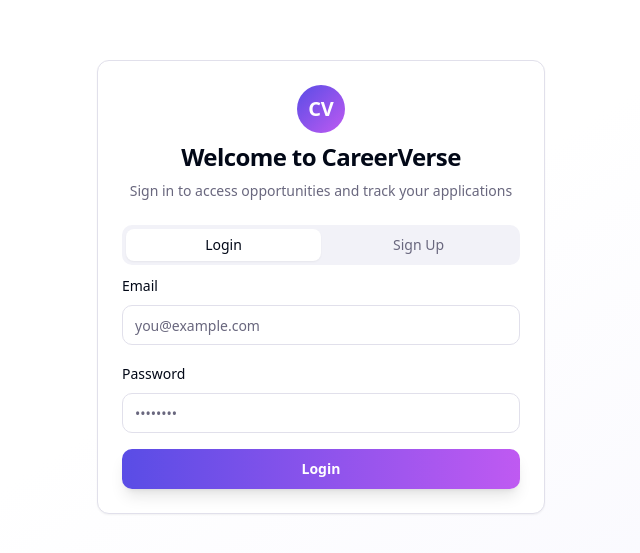
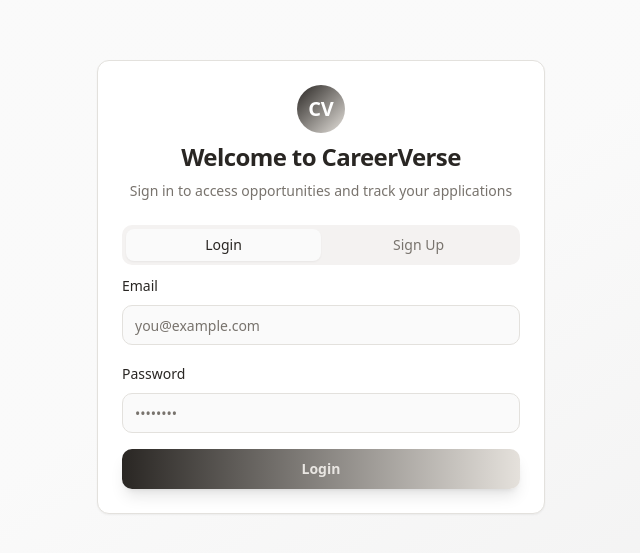
Before and after one commit to sovereignxkartik/ekah, a React (Vite) app: page /auth in a window 1280 px wide. Shown: the part 113-666 px from the top of the page, without its empty margins (319-959 px from the left). Built offline with nearby package versions, Linux system fonts and the light colour scheme; the HTML template or start-up script is replaced by a standard one.

Commit message:
Update website theme and add logo

```diff
--- a/src/components/Footer.tsx
+++ b/src/components/Footer.tsx
@@ -1,4 +1,5 @@
 import { Github, Twitter, Linkedin, Mail } from "lucide-react";
+import logo from "@/assets/ekah-logo.png";
 
 const Footer = () => {
   const currentYear = new Date().getFullYear();
@@ -8,9 +9,7 @@ const Footer = () => {
       <div className="container mx-auto px-4 py-12">
         <div className="grid md:grid-cols-4 gap-8 mb-8">
           <div className="space-y-4">
-            <h3 className="text-2xl font-bold bg-gradient-to-r from-primary to-accent bg-clip-text text-transparent">
-              CareerVerse
-            </h3>
+            <img src={logo} alt="ekah" className="h-10 w-auto" />
             <p className="text-muted-foreground text-sm">
               Your one-stop platform for jobs, internships, hackathons, and career growth.
             </p>
@@ -62,7 +61,7 @@ const Footer = () => {
         </div>
 
         <div className="pt-8 border-t border-border text-center text-sm text-muted-foreground">
-          <p>© {currentYear} CareerVerse. All rights reserved. Built with passion for students worldwide.</p>
+          <p>© {currentYear} ekah. All rights reserved. Built with passion for students worldwide.</p>
         </div>
       </div>
     </footer>
--- a/src/components/Navigation.tsx
+++ b/src/components/Navigation.tsx
@@ -3,6 +3,7 @@ import { Input } from "@/components/ui/input";
 import { Search, Menu, User, Briefcase, Plus, LogOut } from "lucide-react";
 import { useAuth } from "@/hooks/useAuth";
 import { useNavigate } from "react-router-dom";
+import logo from "@/assets/ekah-logo.png";
 import {
   DropdownMenu,
   DropdownMenuContent,
@@ -27,11 +28,8 @@ const Navigation = () => {
       <div className="container mx-auto px-4 py-3">
         <div className="flex items-center justify-between gap-4">
           {/* Logo */}
-          <div className="flex items-center gap-2 flex-shrink-0">
-            <div className="w-10 h-10 rounded-full bg-gradient-to-br from-primary to-accent flex items-center justify-center text-white font-bold text-lg">
-              CV
-            </div>
-            <span className="text-xl font-bold hidden sm:block">CareerVerse</span>
+          <div className="flex items-center gap-3 flex-shrink-0">
+            <img src={logo} alt="ekah" className="h-8 w-auto" />
           </div>
 
           {/* Search - Desktop */}
--- a/src/index.css
+++ b/src/index.css
@@ -8,98 +8,98 @@ All colors MUST be HSL.
 
 @layer base {
   :root {
-    --background: 0 0% 100%;
-    --foreground: 222.2 84% 4.9%;
+    --background: 0 0% 98%;
+    --foreground: 30 8% 15%;
 
     --card: 0 0% 100%;
-    --card-foreground: 222.2 84% 4.9%;
+    --card-foreground: 30 8% 15%;
 
     --popover: 0 0% 100%;
-    --popover-foreground: 222.2 84% 4.9%;
+    --popover-foreground: 30 8% 15%;
 
-    --primary: 245 75% 60%;
-    --primary-foreground: 0 0% 100%;
-    --primary-glow: 260 80% 70%;
+    --primary: 30 8% 15%;
+    --primary-foreground: 35 15% 90%;
+    --primary-glow: 30 12% 25%;
 
-    --secondary: 245 50% 95%;
-    --secondary-foreground: 245 75% 25%;
+    --secondary: 35 15% 92%;
+    --secondary-foreground: 30 8% 15%;
 
-    --muted: 245 30% 96%;
-    --muted-foreground: 245 10% 45%;
+    --muted: 35 10% 95%;
+    --muted-foreground: 30 5% 45%;
 
-    --accent: 280 85% 65%;
-    --accent-foreground: 0 0% 100%;
+    --accent: 35 15% 88%;
+    --accent-foreground: 30 8% 15%;
 
     --destructive: 0 84.2% 60.2%;
     --destructive-foreground: 0 0% 100%;
 
-    --border: 245 20% 90%;
-    --input: 245 20% 90%;
-    --ring: 245 75% 60%;
+    --border: 35 10% 88%;
+    --input: 35 10% 88%;
+    --ring: 30 8% 15%;
 
     --radius: 0.75rem;
 
-    --gradient-primary: linear-gradient(135deg, hsl(245, 75%, 60%), hsl(280, 85%, 65%));
-    --gradient-subtle: linear-gradient(180deg, hsl(0, 0%, 100%), hsl(245, 50%, 98%));
-    --gradient-hero: linear-gradient(135deg, hsl(245, 75%, 60%) 0%, hsl(280, 85%, 65%) 100%);
+    --gradient-primary: linear-gradient(135deg, hsl(30, 8%, 15%), hsl(30, 12%, 25%));
+    --gradient-subtle: linear-gradient(180deg, hsl(0, 0%, 98%), hsl(35, 15%, 95%));
+    --gradient-hero: linear-gradient(135deg, hsl(30, 8%, 15%) 0%, hsl(30, 12%, 25%) 100%);
 
-    --shadow-elegant: 0 10px 40px -10px hsl(245 75% 60% / 0.3);
-    --shadow-glow: 0 0 60px hsl(280 85% 65% / 0.3);
+    --shadow-elegant: 0 10px 40px -10px hsl(30 8% 15% / 0.2);
+    --shadow-glow: 0 0 60px hsl(30 12% 25% / 0.15);
 
     --transition-smooth: all 0.3s cubic-bezier(0.4, 0, 0.2, 1);
 
     --sidebar-background: 0 0% 98%;
-    --sidebar-foreground: 240 5.3% 26.1%;
-    --sidebar-primary: 240 5.9% 10%;
-    --sidebar-primary-foreground: 0 0% 98%;
-    --sidebar-accent: 240 4.8% 95.9%;
-    --sidebar-accent-foreground: 240 5.9% 10%;
-    --sidebar-border: 220 13% 91%;
-    --sidebar-ring: 217.2 91.2% 59.8%;
+    --sidebar-foreground: 30 8% 15%;
+    --sidebar-primary: 30 8% 15%;
+    --sidebar-primary-foreground: 35 15% 90%;
+    --sidebar-accent: 35 15% 92%;
+    --sidebar-accent-foreground: 30 8% 15%;
+    --sidebar-border: 35 10% 88%;
+    --sidebar-ring: 30 8% 15%;
   }
 
   .dark {
-    --background: 222.2 84% 4.9%;
-    --foreground: 210 40% 98%;
+    --background: 30 8% 8%;
+    --foreground: 35 15% 90%;
 
-    --card: 222.2 84% 4.9%;
-    --card-foreground: 210 40% 98%;
+    --card: 30 8% 10%;
+    --card-foreground: 35 15% 90%;
 
-    --popover: 222.2 84% 4.9%;
-    --popover-foreground: 210 40% 98%;
+    --popover: 30 8% 10%;
+    --popover-foreground: 35 15% 90%;
 
-    --primary: 245 75% 65%;
-    --primary-foreground: 0 0% 100%;
-    --primary-glow: 280 85% 75%;
+    --primary: 35 15% 88%;
+    --primary-foreground: 30 8% 15%;
+    --primary-glow: 35 15% 75%;
 
-    --secondary: 245 50% 20%;
-    --secondary-foreground: 245 75% 95%;
+    --secondary: 30 8% 18%;
+    --secondary-foreground: 35 15% 90%;
 
-    --muted: 217.2 32.6% 17.5%;
-    --muted-foreground: 215 20.2% 65.1%;
+    --muted: 30 5% 20%;
+    --muted-foreground: 35 10% 65%;
 
-    --accent: 280 85% 70%;
-    --accent-foreground: 0 0% 100%;
+    --accent: 35 10% 25%;
+    --accent-foreground: 35 15% 90%;
 
     --destructive: 0 62.8% 30.6%;
-    --destructive-foreground: 210 40% 98%;
+    --destructive-foreground: 35 15% 90%;
 
-    --border: 217.2 32.6% 17.5%;
-    --input: 217.2 32.6% 17.5%;
-    --ring: 245 75% 65%;
+    --border: 30 5% 20%;
+    --input: 30 5% 20%;
+    --ring: 35 15% 88%;
 
-    --gradient-primary: linear-gradient(135deg, hsl(245, 75%, 65%), hsl(280, 85%, 70%));
-    --gradient-subtle: linear-gradient(180deg, hsl(222.2, 84%, 4.9%), hsl(245, 50%, 8%));
-    --gradient-hero: linear-gradient(135deg, hsl(245, 75%, 65%) 0%, hsl(280, 85%, 70%) 100%);
+    --gradient-primary: linear-gradient(135deg, hsl(35, 15%, 88%), hsl(35, 15%, 75%));
+    --gradient-subtle: linear-gradient(180deg, hsl(30, 8%, 8%), hsl(30, 8%, 12%));
+    --gradient-hero: linear-gradient(135deg, hsl(35, 15%, 88%) 0%, hsl(35, 15%, 75%) 100%);
 
-    --sidebar-background: 240 5.9% 10%;
-    --sidebar-foreground: 240 4.8% 95.9%;
-    --sidebar-primary: 224.3 76.3% 48%;
-    --sidebar-primary-foreground: 0 0% 100%;
-    --sidebar-accent: 240 3.7% 15.9%;
-    --sidebar-accent-foreground: 240 4.8% 95.9%;
-    --sidebar-border: 240 3.7% 15.9%;
-    --sidebar-ring: 217.2 91.2% 59.8%;
+    --sidebar-background: 30 8% 10%;
+    --sidebar-foreground: 35 15% 90%;
+    --sidebar-primary: 35 15% 88%;
+    --sidebar-primary-foreground: 30 8% 15%;
+    --sidebar-accent: 30 8% 18%;
+    --sidebar-accent-foreground: 35 15% 90%;
+    --sidebar-border: 30 5% 20%;
+    --sidebar-ring: 35 15% 88%;
   }
 }
 
```
Also changed, not shown: src/assets/ekah-logo.png (added).
